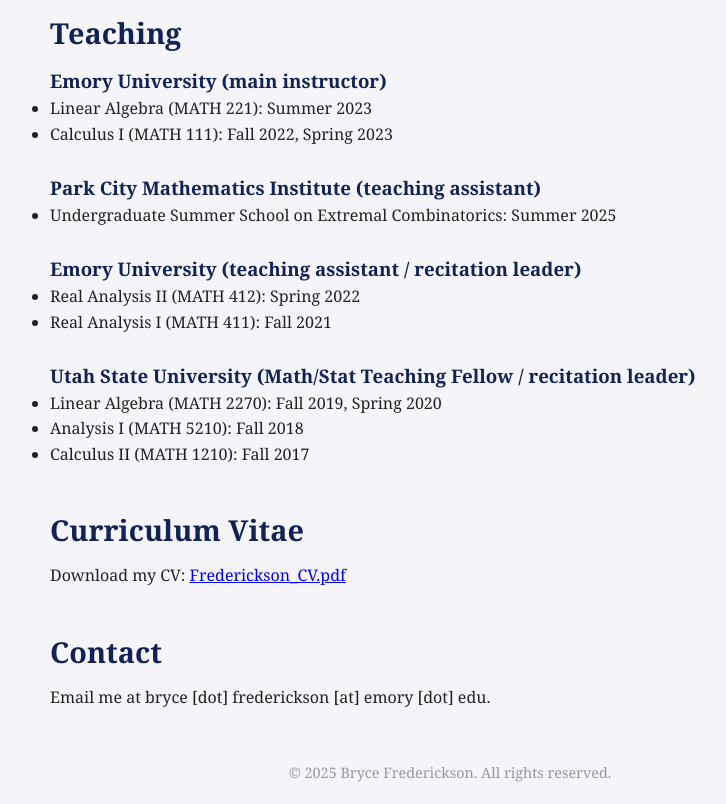
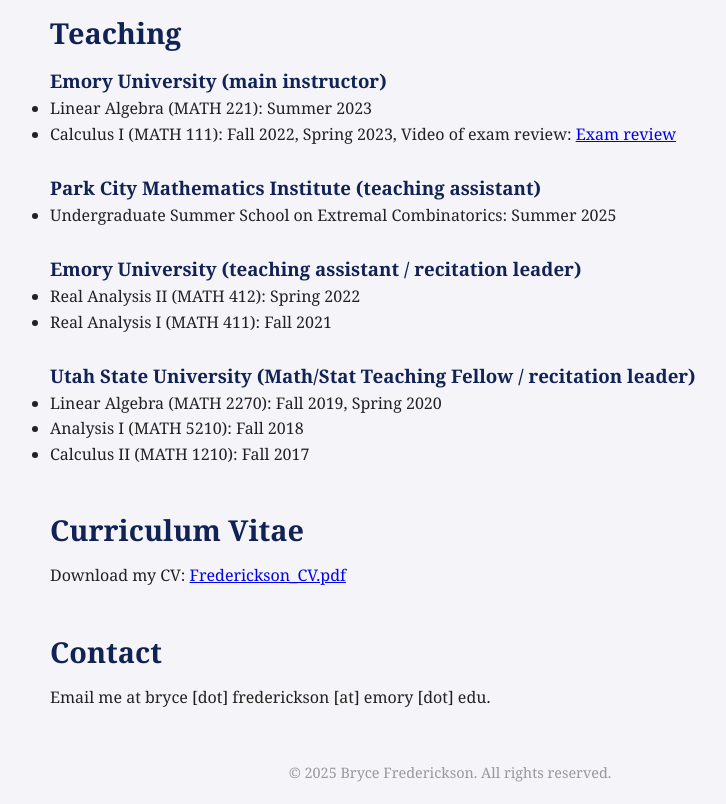
Before and after one commit to brycefred/brycefred.github.io, a plain HTML site: page index.html in a window 1280 px wide. Shown: the part 3440-4244 px from the top of the page, without its empty margins (190-916 px from the left). Drawn offline with nearby package versions, Linux system fonts and the light colour scheme.

Commit message:
added teaching video

```diff
--- a/index.html
+++ b/index.html
@@ -87,7 +87,7 @@
             <h3>Emory University (main instructor)</h3>
             <ul>
                 <li>Linear Algebra (MATH 221): Summer 2023</li>
-                <li>Calculus I (MATH 111): Fall 2022, Spring 2023 </li>
+                <li>Calculus I (MATH 111): Fall 2022, Spring 2023, Video of exam review: <a href="Calculus_I_exam_review.mp4" target="_blank">Exam review</a> </li>
             </ul>
             <br>
             <h3>Park City Mathematics Institute (teaching assistant)</h3>
```
